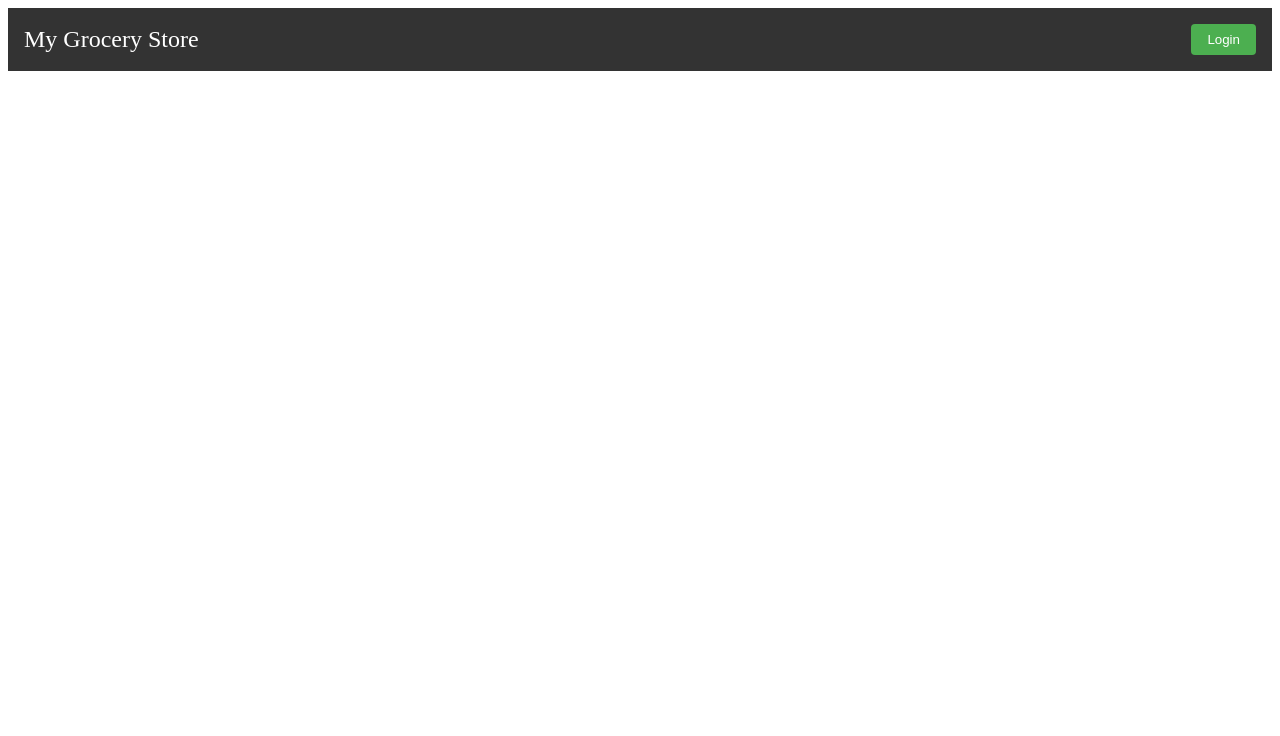
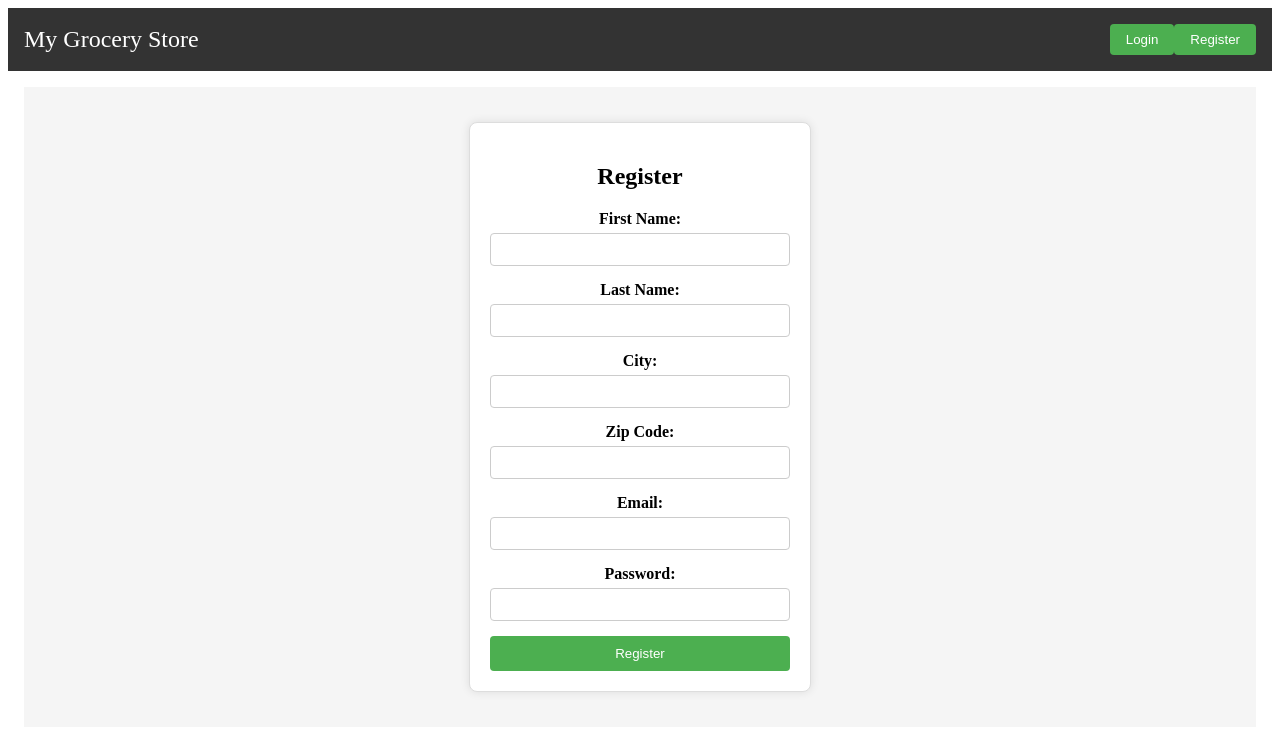
Before and after one commit to Gunvor-max/SIITWebshop, a Vue app: page /register in a window 1280 px wide. Shown: the top 736 px of the page. Built offline with nearby package versions, Linux system fonts and the light colour scheme.

Commit message:
Register Added

```diff
--- a/src/components/Grocery-Navbar.vue
+++ b/src/components/Grocery-Navbar.vue
@@ -3,6 +3,7 @@
     <div class="navbar-brand" @click="goToProducts">My Grocery Store</div>
     <div class="navbar-login">
       <button class="login-button" @click="handleAuth">{{ isLoggedIn ? 'Logout' : 'Login' }}</button>
+      <button class="register-button" @click="goToRegister">Register</button>
     </div>
   </nav>
 </template>
@@ -36,6 +37,9 @@ export default {
     goToProducts() {
       this.$router.push('/');
     },
+    goToRegister() {
+      this.$router.push('/register');
+    },
     logout() {
       localStorage.removeItem('accessToken');
       this.isLoggedIn = false;
@@ -65,7 +69,8 @@ export default {
   cursor: pointer;
 }
 
-.navbar-login .login-button {
+.navbar-login .login-button,
+.navbar-login .register-button {
   background-color: #4CAF50;
   color: white;
   border: none;
@@ -74,7 +79,8 @@ export default {
   border-radius: 4px;
 }
 
-.navbar-login .login-button:hover {
+.navbar-login .login-button:hover,
+.navbar-login .register-button:hover {
   background-color: #45a049;
 }
 </style>
--- /dev/null
+++ b/src/components/Grocery-Register.vue
@@ -0,0 +1,140 @@
+<template>
+    <div class="register-container">
+      <div class="register-form">
+        <h2>Register</h2>
+        <form @submit.prevent="register">
+          <div class="form-group">
+            <label for="firstname">First Name:</label>
+            <input type="text" v-model="firstname" required />
+          </div>
+          <div class="form-group">
+            <label for="lastname">Last Name:</label>
+            <input type="text" v-model="lastname" required />
+          </div>
+          <div class="form-group">
+            <label for="city">City:</label>
+            <input type="text" v-model="city" required />
+          </div>
+          <div class="form-group">
+            <label for="zipcode">Zip Code:</label>
+            <input type="text" v-model="zipcode" required />
+          </div>
+          <div class="form-group">
+            <label for="email">Email:</label>
+            <input type="email" v-model="email" required />
+          </div>
+          <div class="form-group">
+            <label for="password">Password:</label>
+            <input type="password" v-model="password" required />
+          </div>
+          <button type="submit" class="register-button">Register</button>
+        </form>
+        <p v-if="error" class="error-message">{{ error }}</p>
+      </div>
+    </div>
+  </template>
+
+  <script>
+  import axios from 'axios';
+
+  export default {
+    data() {
+      return {
+        firstname: '',
+        lastname: '',
+        city: '',
+        zipcode: '',
+        email: '',
+        password: '',
+        error: null,
+      };
+    },
+    methods: {
+      async register() {
+        try {
+          // Send email and password to the first API endpoint
+          await axios.post('http://localhost:5272/Register', {
+            email: this.email,
+            password: this.password,
+          });
+
+          // Send other information and email to the second API endpoint
+          await axios.post('http://localhost:5272/RegisterDetails', {
+            firstname: this.firstname,
+            lastname: this.lastname,
+            city: this.city,
+            zipcode: this.zipcode,
+            email: this.email,
+          });
+
+          this.$router.push('/'); // Redirect to home or another component
+        } catch (error) {
+          this.error = 'Registration failed. Please try again.';
+        }
+      },
+    },
+  };
+  </script>
+
+  <style scoped>
+  html, body {
+    height: 100%;
+    margin: 0;
+  }
+
+  .register-container {
+    display: flex;
+    justify-content: center;
+    align-items: center;
+    height: 80vh;
+    background-color: #f5f5f5;
+    overflow: hidden; /* Prevent scrolling */
+  }
+
+  .register-form {
+    background-color: white;
+    padding: 20px;
+    border: 1px solid #ddd;
+    border-radius: 8px;
+    box-shadow: 0 0 10px rgba(0, 0, 0, 0.1);
+    width: 300px;
+    text-align: center;
+  }
+
+  .form-group {
+    margin-bottom: 15px;
+  }
+
+  .form-group label {
+    display: block;
+    margin-bottom: 5px;
+    font-weight: bold;
+  }
+
+  .form-group input {
+    width: 100%;
+    padding: 8px;
+    box-sizing: border-box;
+    border: 1px solid #ccc;
+    border-radius: 4px;
+  }
+
+  .register-button {
+    background-color: #4CAF50;
+    color: white;
+    border: none;
+    padding: 10px 20px;
+    cursor: pointer;
+    border-radius: 4px;
+    width: 100%;
+  }
+
+  .register-button:hover {
+    background-color: #45a049;
+  }
+
+  .error-message {
+    color: red;
+    margin-top: 10px;
+  }
+  </style>
--- a/src/main.js
+++ b/src/main.js
@@ -3,10 +3,12 @@ import App from './App.vue';
 import { createRouter, createWebHistory } from 'vue-router';
 import GroceryLogin from './components/Grocery-Login.vue';
 import GroceryProducts from './components/Grocery-Products.vue';
+import GroceryRegister from './components/Grocery-Register.vue';
 
 const routes = [
   { path: '/', component: GroceryProducts },
   { path: '/login', component: GroceryLogin },
+  { path: '/register', component: GroceryRegister },
   // Add other routes here
 ];
 
```
